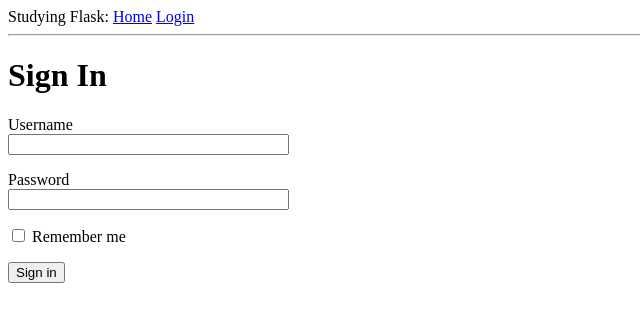
After one commit to fveden/Flask-Studying, a Flask app: page /login in a window 1280 px wide. The commit adds this page. Shown: the top 322 px of the page, without its empty margins (0-640 px from the left). Run offline with Flask 2, Linux system fonts and the light colour scheme.

Commit message:
Done chapter 3

```diff
--- a/app/__init__.py
+++ b/app/__init__.py
@@ -1,3 +1,8 @@
 from flask import Flask
+from config import Config
+
+
 app = Flask(__name__)
+app.config.from_object(Config)
+
 from app import routes
--- /dev/null
+++ b/app/forms.py
@@ -0,0 +1,11 @@
+from ast import Sub
+from flask_wtf import FlaskForm
+from wtforms import StringField, PasswordField, BooleanField, SubmitField
+from wtforms.validators import DataRequired
+
+
+class LoginForm(FlaskForm):
+    username = StringField('Username', validators=[DataRequired()])
+    password = PasswordField('Password', validators=[DataRequired()])
+    remember_me = BooleanField('Remember me')
+    submit = SubmitField('Sign in')
--- a/app/routes.py
+++ b/app/routes.py
@@ -1,6 +1,6 @@
-from turtle import title
-from flask import render_template
+from flask import render_template, flash, redirect, url_for
 from app import app
+from app.forms import LoginForm
 
 @app.route('/')
 @app.route('/index')
@@ -28,3 +28,12 @@ def index():
     user = {'username' : 'Fedor'}
 
     return render_template('index.html', title = "Studying Flask", user = user, posts = posts)
+
+
+@app.route('/login', methods=['GET', 'POST'])
+def login():
+    form = LoginForm()
+    if form.validate_on_submit():
+        flash('Login for user {}, remember_me {}'.format(form.username.data, form.remember_me.data))
+        return redirect( url_for('index') )
+    return render_template('login.html', title = 'Sign In', form = form)
--- a/app/templates/base.html
+++ b/app/templates/base.html
@@ -7,8 +7,25 @@
         {% endif %}
     </head>
     <body>
-        <div>Main page: <a href="/index">Home</a></div>
+        <div>Studying Flask:
+            <a href="{{ url_for('index') }}">Home</a>
+            <a href="{{ url_for('login') }}">Login</a>
+        </div>
         <hr>
+
+
+        {% with messages = get_flashed_messages() %}
+        {% if messages %}
+            <ul>
+                {% for message in messages %}
+                    <li>{{ message }}</li>
+                {% endfor %}
+
+            </ul>
+        {% endif %}
+        {% endwith %}
+
+
         {% block content %}{% endblock %}
     </body>
 </html>
--- /dev/null
+++ b/app/templates/login.html
@@ -0,0 +1,24 @@
+{% extends "base.html" %}
+
+{% block content %}
+    <h1> Sign In </h1>
+    <form action="", method="post" novalidate>
+        {{ form.hidden_tag() }}
+        <p>
+            {{ form.username.label }}<br>
+            {{ form.username( size = 32 ) }}<br>
+            {% for error in form.username.errors %}
+            <span style="color: red;">[{{ error }}]</span>
+            {% endfor %}
+        </p>
+        <p>
+            {{ form.password.label }}<br>
+            {{ form.password( size = 32 ) }}<br>
+            {% for error in form.password.errors %}
+            <span style="color: red;">[{{ error }}]</span>
+            {% endfor %}
+        </p>
+        <p> {{ form.remember_me() }} {{ form.remember_me.label }} </p>
+        <p> {{ form.submit() }}</p>
+    </form>
+{% endblock %}
--- /dev/null
+++ b/config.py
@@ -0,0 +1,4 @@
+import os
+
+class Config(object):
+    SECRET_KEY = os.environ.get('SECRET_KEY') or 'you-will-never-quess'
```
